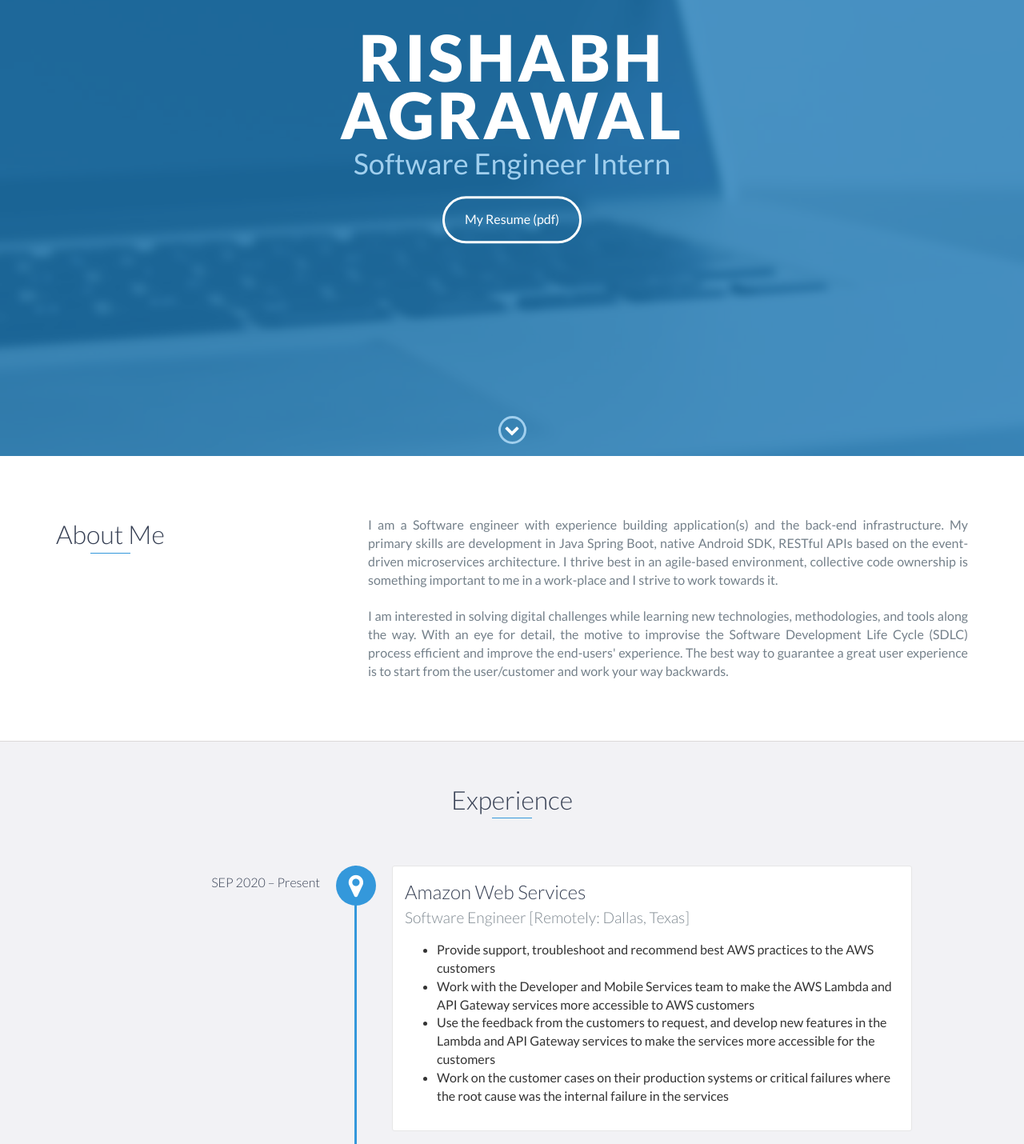
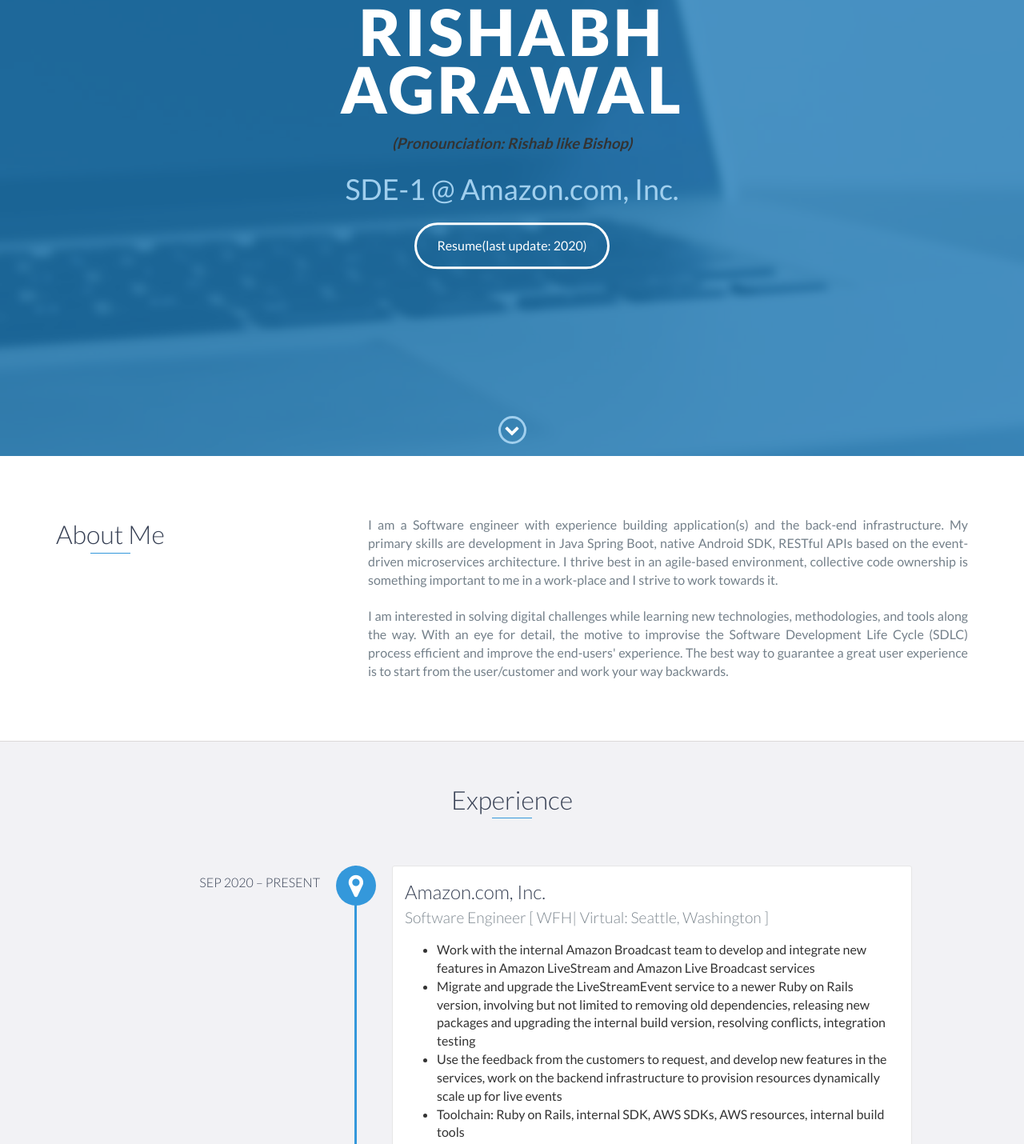
Before and after one commit to ssrishabh96/ssrishabh96.github.io, a website: page index.html in a window 1280 px wide. Shown: the part 230-1660 px from the top of the page at 80% size. Drawn offline with nearby package versions, Linux system fonts and the light colour scheme.

Commit message:
Update title, job details, some formatting

```diff
--- a/index.html
+++ b/index.html
@@ -52,8 +52,9 @@
     <div id="lead">
         <div id="lead-content">
             <h1>Rishabh Agrawal</h1>
-            <h2>Software Engineer Intern</h2>
-            <a href="/Rishabh_Agrawal_Resume.pdf" target="_blank" class="btn-rounded-white" >My Resume (pdf)</a>
+            <h3> <i>(Pronounciation: Rishab like Bishop)</i> </h3>
+            <h2>SDE-1 @ Amazon.com, Inc. </h2>
+            <a href="/Rishabh_Agrawal_Resume.pdf" target="_blank" class="btn-rounded-white" >Resume(last update: 2020)</a>
         </div>
         <!-- End #lead-content -->
 
@@ -92,22 +93,22 @@
         <h2 class="heading">Experience</h2>
         <div id="experience-timeline">
 
-    <div data-date="SEP 2020 – Present">
-                <h3>Amazon Web Services </h3>
-                <h4>Software Engineer [Remotely: Dallas, Texas]</h4>
+    <div data-date="SEP 2020 – PRESENT">
+                <h3>Amazon.com, Inc. </h3>
+                <h4>Software Engineer [ WFH| Virtual: Seattle, Washington ]</h4>
                 <p>
                     <ul>
                         <li>
-                        	Provide support, troubleshoot and recommend best AWS practices to the AWS customers
+                        	Work with the internal Amazon Broadcast team to develop and integrate new features in Amazon LiveStream and Amazon Live Broadcast services
                         </li>
                         <li>
-							Work with the Developer and Mobile Services team to make the AWS Lambda and API Gateway services more accessible to AWS customers
+							Migrate and upgrade the LiveStreamEvent service to a newer Ruby on Rails version, involving but not limited to removing old dependencies, releasing new packages and upgrading the internal build version, resolving conflicts, integration testing
 						</li>
 						<li>
-							Use the feedback from the customers to request, and develop new features in the Lambda and API Gateway services to make the services more accessible for the customers
+							Use the feedback from the customers to request, and develop new features in the services, work on the backend infrastructure to provision resources dynamically scale up for live events
 						</li>
 						<li>
-							Work on the customer cases on their production systems or critical failures where the root cause was the internal failure in the services
+							Toolchain: Ruby on Rails, internal SDK, AWS SDKs, AWS resources, internal build tools
 						</li>
                     </ul>
                 </p>
@@ -115,7 +116,7 @@
 
 	<div data-date="AUG 2019 – JUN 2020">
                 <h3>Copart </h3>
-                <h4>Software Engineer Intern 2 [Dallas, Texas]</h4>
+                <h4>Software Engineer Intern 2 [ Dallas, Texas ]</h4>
                 <p>
                     <ul>
                         <li>
@@ -139,7 +140,7 @@
 
             <div data-date="JAN 2019 – Present">
                 <h3>University of Texas At Arlington</h3>
-                <h4>Library Student Assistant, [Arlington, Texas]</h4>
+                <h4>Library Student Assistant, [ Arlington, Texas ]</h4>
                 <p>
                     <ul>
                         <li> Aided students/guests with lending technology and books</li>
@@ -150,7 +151,7 @@
 
             <div data-date="JAN 2017 – MAR 2018">
                 <h3>TransLine</h3>
-                <h4>Android Developer [Noida, India]</h4>
+                <h4>Android Developer [ Noida, India ]</h4>
                 <p>
                     <ul>
                         <li>
@@ -168,7 +169,7 @@
 
             <div data-date="APR 2016 – JAN 2017">
                 <h3>TransLine Infra</h3>
-                <h4>Software Engineer [Noida, India]</h4>
+                <h4>Software Engineer [ Noida, India ]</h4>
                 <p>
                      <ul>
                         <li> Performed the stack product design and development of deliverable milestones</li>
@@ -305,8 +306,10 @@
         <ul>
             <li>Java</li>
             <li>C</li>
+            <li>Ruby on Rails</li>
             <li>Java Spring Boot</li>
             <li>RESTful APIs</li>
+            <li>AWS Development</li>
             <li>Android SDK</li>
             <li>Amazon AWS</li>
             <li>Kubernetes</li>
@@ -335,9 +338,10 @@
     <div id="contact">
         <h2>Get in Touch</h2>
         <div id="contact-form">
-            <form method="POST" action="https://formspree.io/email@email.com">
-                <input type="hidden" name="_subject" value="Contact request from personal website" />
-                <input type="email" name="_replyto" placeholder="Your email" required>
+            <form method="POST" action="https://formspree.io/f/mdopjonr">
+            	<input type="text" name="name" placeholder="Eg. Jane/John Doe" required/>
+                <input type="hidden" name="_subject" value="Contact request via Portfolio" require />
+                <input type="email" name="_replyto" placeholder="Ex. john@example.com" required />
                 <textarea name="message" placeholder="Your message" required></textarea>
                 <button type="submit">Send</button>
             </form>
```
